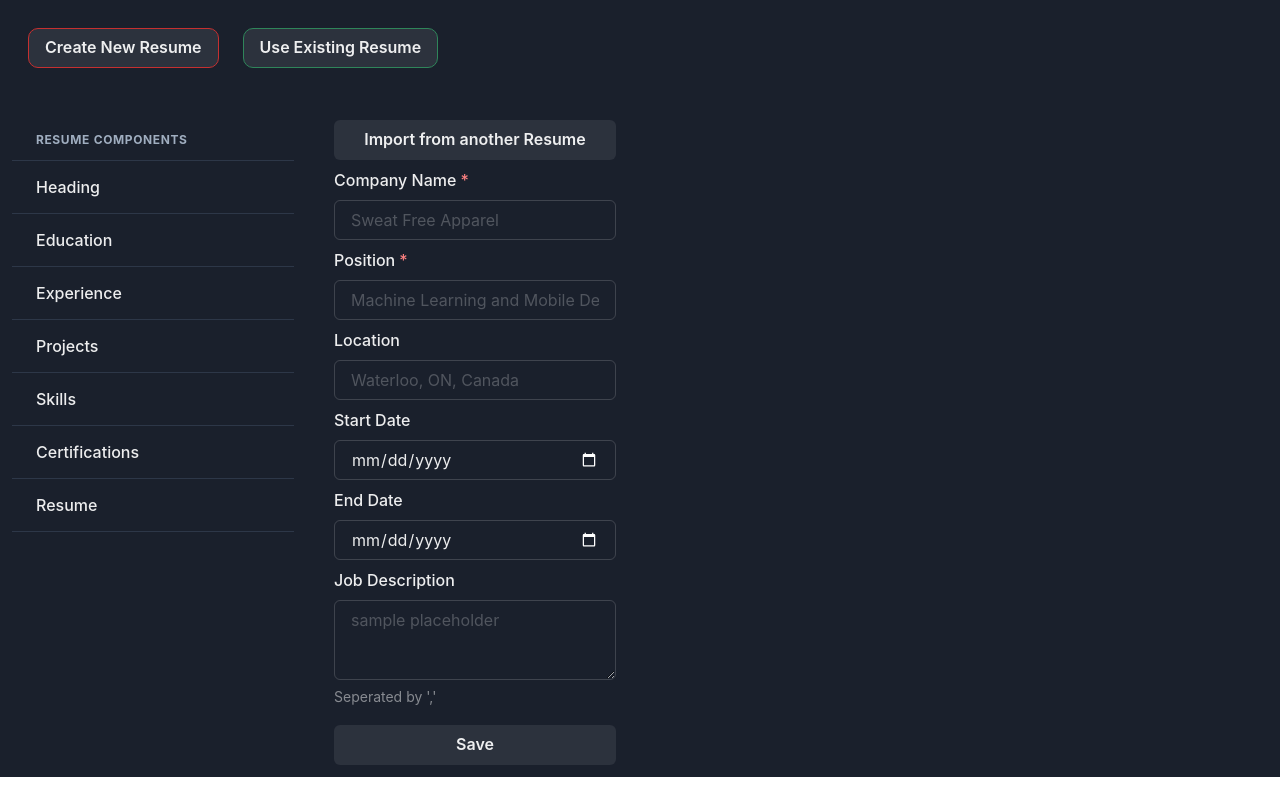
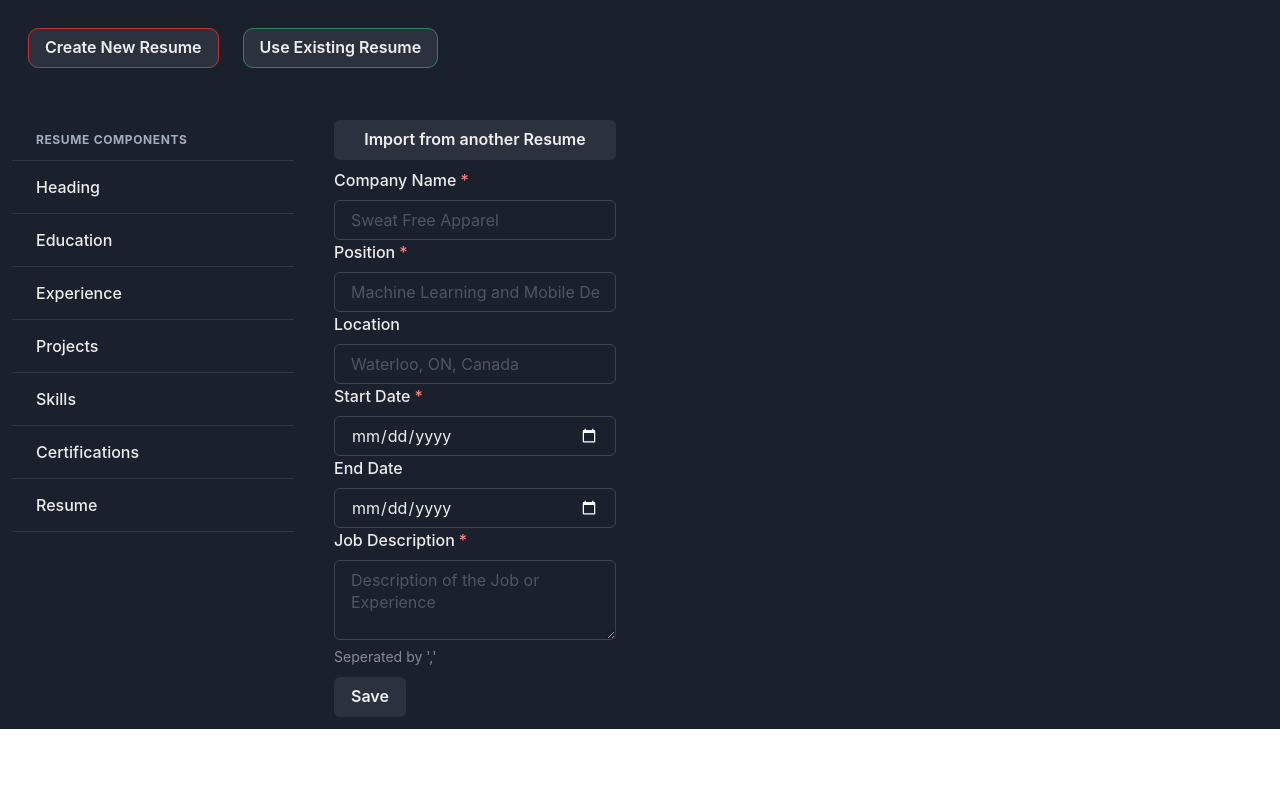
Before and after one commit to TheFJcurve/resume-generator-app, a React (Vite) app in the folder frontend/: page /create/experience in a window 1280 px wide. Built offline with nearby package versions, Linux system fonts and the light colour scheme.

Commit message:
added console log abilities

```diff
--- a/frontend/package.json
+++ b/frontend/package.json
@@ -17,10 +17,12 @@
     "@tanstack/react-query-devtools": "^5.17.9",
     "axios": "^1.6.5",
     "date-fns": "^3.2.0",
+    "formik": "^2.4.5",
     "framer-motion": "^10.18.0",
     "react": "^18.2.0",
     "react-dom": "^18.2.0",
     "react-draft-wysiwyg": "^1.15.0",
+    "react-hook-form": "^7.49.3",
     "react-query": "^3.39.3",
     "react-router-dom": "^6.21.2"
   },
--- a/frontend/src/components/resume_components/CertificationsPage.tsx
+++ b/frontend/src/components/resume_components/CertificationsPage.tsx
@@ -6,20 +6,46 @@ import {
   SimpleGrid,
   Textarea,
 } from "@chakra-ui/react";
+import { Form } from "react-router-dom";
+
+interface CertificationsPage {
+  certificate: string;
+  description: string;
+}
 
 const CertificationsPage = () => {
+  const handleSubmit = (e: React.FormEvent<HTMLFormElement>) => {
+    e.preventDefault();
+    const data = new FormData(e.currentTarget);
+    const certificationsData: CertificationsPage = {
+      certificate: data.get("certificate") as string,
+      description: data.get("description") as string,
+    };
+    console.log(certificationsData);
+  };
+
   return (
     <SimpleGrid gap={2}>
       <Button>Import from another Resume</Button>
+      <Form onSubmit={handleSubmit}>
         <FormControl>
           <FormLabel>Certification Name</FormLabel>
-        <Input placeholder="Cognizant Virtual Experience Program" />
+          <Input
+            name="certificate"
+            placeholder="Cognizant Virtual Experience Program"
+          />
         </FormControl>
         <FormControl>
           <FormLabel>Certification Description</FormLabel>
-        <Textarea placeholder="Learnt Machine Learning on Edx" />
+          <Textarea
+            name="description"
+            placeholder="Learnt Machine Learning on Edx"
+          />
         </FormControl>
-      <Button type="submit">Save</Button>
+        <Button marginTop={3} type="submit">
+          Save
+        </Button>
+      </Form>
     </SimpleGrid>
   );
 };
--- a/frontend/src/components/resume_components/EducationPage.tsx
+++ b/frontend/src/components/resume_components/EducationPage.tsx
@@ -6,34 +6,57 @@ import {
   Input,
   SimpleGrid,
 } from "@chakra-ui/react";
+import { Form } from "react-router-dom";
+
+interface EducationPage {
+  institute: string;
+  degree: string;
+  location?: string;
+  graduationDate?: string;
+  relevantCourses?: string;
+}
 
 const EducationPage = () => {
+  const handleSubmit = (e: React.FormEvent<HTMLFormElement>) => {
+    e.preventDefault();
+    const data = new FormData(e.currentTarget);
+    const educationData: EducationPage = {
+      institute: data.get("institute") as string,
+      degree: data.get("degree") as string,
+      location: data.get("location") as string,
+      graduationDate: data.get("graduationDate") as string,
+      relevantCourses: data.get("relevantCourses") as string,
+    };
+    console.log(educationData);
+  };
+
   return (
     <SimpleGrid gap={2}>
       <Button>Import from another Resume</Button>
+      <Form onSubmit={handleSubmit}>
         <FormControl isRequired>
           <FormLabel>Education</FormLabel>
-        <Input type="institute" placeholder="The University of Waterloo" />
+          <Input name="institute" placeholder="The University of Waterloo" />
         </FormControl>
         <FormControl isRequired>
           <FormLabel>Degree or Major</FormLabel>
           <Input
-          type="area-of-study"
+            name="degree"
             placeholder="Computer Science with Statistics Minor"
           />
         </FormControl>
         <FormControl>
           <FormLabel>Location</FormLabel>
-        <Input type="location" placeholder="Waterloo, ON, Canada" />
+          <Input name="location" placeholder="Waterloo, ON, Canada" />
         </FormControl>
         <FormControl>
           <FormLabel>Graduation Date</FormLabel>
-        <Input type="graduation-date" placeholder="April 2027" />
+          <Input name="graduationDate" placeholder="April 2027" />
         </FormControl>
         <FormControl>
           <FormLabel>Relevant Courses</FormLabel>
           <Input
-          type="relevant-courses"
+            name="relevantCourses"
             placeholder="Object Oriented Programming"
           />
           <FormHelperText>Seperated by ',' </FormHelperText>
@@ -41,6 +64,7 @@ const EducationPage = () => {
         <Button marginTop={3} type="submit">
           Save
         </Button>
+      </Form>
     </SimpleGrid>
   );
 };
--- a/frontend/src/components/resume_components/ExperiencePage.tsx
+++ b/frontend/src/components/resume_components/ExperiencePage.tsx
@@ -7,39 +7,79 @@ import {
   SimpleGrid,
   Textarea,
 } from "@chakra-ui/react";
+import { Form } from "react-router-dom";
+
+interface ExperiencePage {
+  company: string;
+  position: string;
+  location?: string;
+  startDate: string;
+  endDate?: string;
+  description: string;
+}
 
 const ExperiencePage = () => {
+  const handleSubmit = (e: React.FormEvent<HTMLFormElement>) => {
+    e.preventDefault();
+    const data = new FormData(e.currentTarget);
+    const experienceData: ExperiencePage = {
+      company: data.get("company") as string,
+      position: data.get("position") as string,
+      location: data.get("location") as string,
+      startDate: data.get("startDate") as string,
+      endDate: data.get("endDate") as string,
+      description: data.get("description") as string,
+    };
+    console.log(experienceData);
+  };
+
   return (
     <SimpleGrid gap={2}>
       <Button>Import from another Resume</Button>
+      <Form onSubmit={handleSubmit}>
         <FormControl isRequired>
           <FormLabel>Company Name</FormLabel>
-        <Input placeholder="Sweat Free Apparel" />
+          <Input name="company" placeholder="Sweat Free Apparel" />
         </FormControl>
         <FormControl isRequired>
           <FormLabel>Position</FormLabel>
-        <Input placeholder="Machine Learning and Mobile Developer co-op" />
+          <Input
+            name="position"
+            placeholder="Machine Learning and Mobile Developer co-op"
+          />
         </FormControl>
         <FormControl>
           <FormLabel>Location</FormLabel>
-        <Input placeholder="Waterloo, ON, Canada" />
+          <Input name="location" placeholder="Waterloo, ON, Canada" />
         </FormControl>
-      <FormControl>
+        <FormControl isRequired>
           <FormLabel>Start Date</FormLabel>
-        <Input type="date" placeholder="May 2023 - August 2023" />
+          <Input
+            name="startDate"
+            type="date"
+            placeholder="May 2023 - August 2023"
+          />
         </FormControl>
         <FormControl>
           <FormLabel>End Date</FormLabel>
-        <Input type="date" placeholder="May 2023 - August 2023" />
+          <Input
+            name="endDate"
+            type="date"
+            placeholder="May 2023 - August 2023"
+          />
         </FormControl>
-      <FormControl>
+        <FormControl isRequired>
           <FormLabel>Job Description</FormLabel>
-        <Textarea placeholder="sample placeholder" />
+          <Textarea
+            name="description"
+            placeholder="Description of the Job or Experience"
+          />
           <FormHelperText>Seperated by ',' </FormHelperText>
         </FormControl>
         <Button marginTop={3} type="submit">
           Save
         </Button>
+      </Form>
     </SimpleGrid>
   );
 };
--- a/frontend/src/components/resume_components/HeadingPage.tsx
+++ b/frontend/src/components/resume_components/HeadingPage.tsx
@@ -5,34 +5,58 @@ import {
   Input,
   SimpleGrid,
 } from "@chakra-ui/react";
+import { Form } from "react-router-dom";
+
+interface HeadingPage {
+  name: string;
+  email: string;
+  phone: string;
+  website?: string;
+  linkedin?: string;
+}
 
 const HeadingPage = () => {
+  const handleSubmit = (e: React.FormEvent<HTMLFormElement>) => {
+    e.preventDefault();
+    const data = new FormData(e.currentTarget);
+    const headingData: HeadingPage = {
+      name: data.get("name") as string,
+      email: data.get("email") as string,
+      phone: data.get("phoneNumber") as string,
+      website: data.get("websiteUrl") as string,
+      linkedin: data.get("linkedinUrl") as string,
+    };
+    console.log(headingData);
+  };
+
   return (
     <SimpleGrid gap={2}>
       <Button>Import from another Resume</Button>
+      <Form onSubmit={handleSubmit}>
         <FormControl isRequired>
           <FormLabel>Full Name</FormLabel>
-        <Input type="name" placeholder="Full name" />
+          <Input name="name" placeholder="Full name" />
         </FormControl>
         <FormControl isRequired>
           <FormLabel>Email</FormLabel>
-        <Input type="email" placeholder="Email" />
+          <Input name="email" placeholder="Email" />
         </FormControl>
         <FormControl isRequired>
           <FormLabel>Phone Number</FormLabel>
-        <Input type="phone-number" placeholder="Phone No." />
+          <Input name="phoneNumber" placeholder="Phone No." />
         </FormControl>
         <FormControl>
           <FormLabel>Personal Website</FormLabel>
-        <Input type="website-url" placeholder="Personal Website" />
+          <Input name="websiteUrl" placeholder="Personal Website" />
         </FormControl>
         <FormControl>
           <FormLabel>LinkdIn URL</FormLabel>
-        <Input type="linkedin-url" placeholder="LinkdIn Url" />
+          <Input name="linkedinUrl" placeholder="LinkdIn Url" />
         </FormControl>
         <Button marginTop={3} type="submit">
           Save
         </Button>
+      </Form>
     </SimpleGrid>
   );
 };
--- a/frontend/src/components/resume_components/ProjectPage.tsx
+++ b/frontend/src/components/resume_components/ProjectPage.tsx
@@ -7,31 +7,55 @@ import {
   Textarea,
   FormHelperText,
 } from "@chakra-ui/react";
+import { Form } from "react-router-dom";
+
+interface ProjectPage {
+  projectName: string;
+  projectLink: string;
+  additionalLink?: string;
+  projectDescription: string;
+}
 
 const ProjectPage = () => {
+  const handleSubmit = (e: React.FormEvent<HTMLFormElement>) => {
+    e.preventDefault();
+    const data = new FormData(e.currentTarget);
+    const projectData: ProjectPage = {
+      projectName: data.get("projectName") as string,
+      projectLink: data.get("projectLink") as string,
+      additionalLink: data.get("additionalLink") as string,
+      projectDescription: data.get("projectDescription") as string,
+    };
+    console.log(projectData);
+  };
   return (
     <SimpleGrid gap={2}>
       <Button>Import from another Resume</Button>
+      <Form onSubmit={handleSubmit}>
         <FormControl isRequired>
           <FormLabel>Project Name</FormLabel>
-        <Input placeholder="Resume Generator App" />
+          <Input name="projectName" placeholder="Resume Generator App" />
         </FormControl>
         <FormControl isRequired>
           <FormLabel>Project Link</FormLabel>
-        <Input placeholder="https://www.google.com" />
+          <Input name="projectLink" placeholder="https://www.google.com" />
         </FormControl>
         <FormControl>
           <FormLabel>Any Additional Link</FormLabel>
-        <Input placeholder="https://www.google.com" />
+          <Input name="additionalLink" placeholder="https://www.google.com" />
         </FormControl>
         <FormControl>
           <FormLabel>Project Description</FormLabel>
-        <Textarea placeholder="Description of the Project" />
+          <Textarea
+            name="projectDescription"
+            placeholder="Description of the Project"
+          />
           <FormHelperText>Seperated by ',' </FormHelperText>
         </FormControl>
         <Button marginTop={3} type="submit">
           Save
         </Button>
+      </Form>
     </SimpleGrid>
   );
 };
--- a/frontend/src/components/resume_components/SkillsPage.tsx
+++ b/frontend/src/components/resume_components/SkillsPage.tsx
@@ -7,23 +7,41 @@ import {
   SimpleGrid,
   Textarea,
 } from "@chakra-ui/react";
+import { Form } from "react-router-dom";
+
+interface SkillsPage {
+  skillHeading: string;
+  skills: string;
+}
 
 const SkillsPage = () => {
+  const handleSubmit = (e: React.FormEvent<HTMLFormElement>) => {
+    e.preventDefault();
+    const data = new FormData(e.currentTarget);
+    const skillsData: SkillsPage = {
+      skillHeading: data.get("skillHeading") as string,
+      skills: data.get("skills") as string,
+    };
+    console.log(skillsData);
+  };
+
   return (
     <SimpleGrid gap={2}>
       <Button>Import from another Resume</Button>
+      <Form onSubmit={handleSubmit}>
         <FormControl>
           <FormLabel>Skill Heading</FormLabel>
-        <Input placeholder="Programming" />
+          <Input name="skillHeading" placeholder="Programming" />
         </FormControl>
         <FormControl>
           <FormLabel>Skills</FormLabel>
-        <Textarea placeholder="C++, Java, Python" />
+          <Textarea name="skills" placeholder="C++, Java, Python" />
           <FormHelperText>Seperated by ',' </FormHelperText>
         </FormControl>
         <Button marginTop={3} type="submit">
           Save
         </Button>
+      </Form>
     </SimpleGrid>
   );
 };
```
Also changed, not shown: 1 other file (tests, documents, lock files or other folders). Lines whose indentation alone changed are shown as unchanged.
